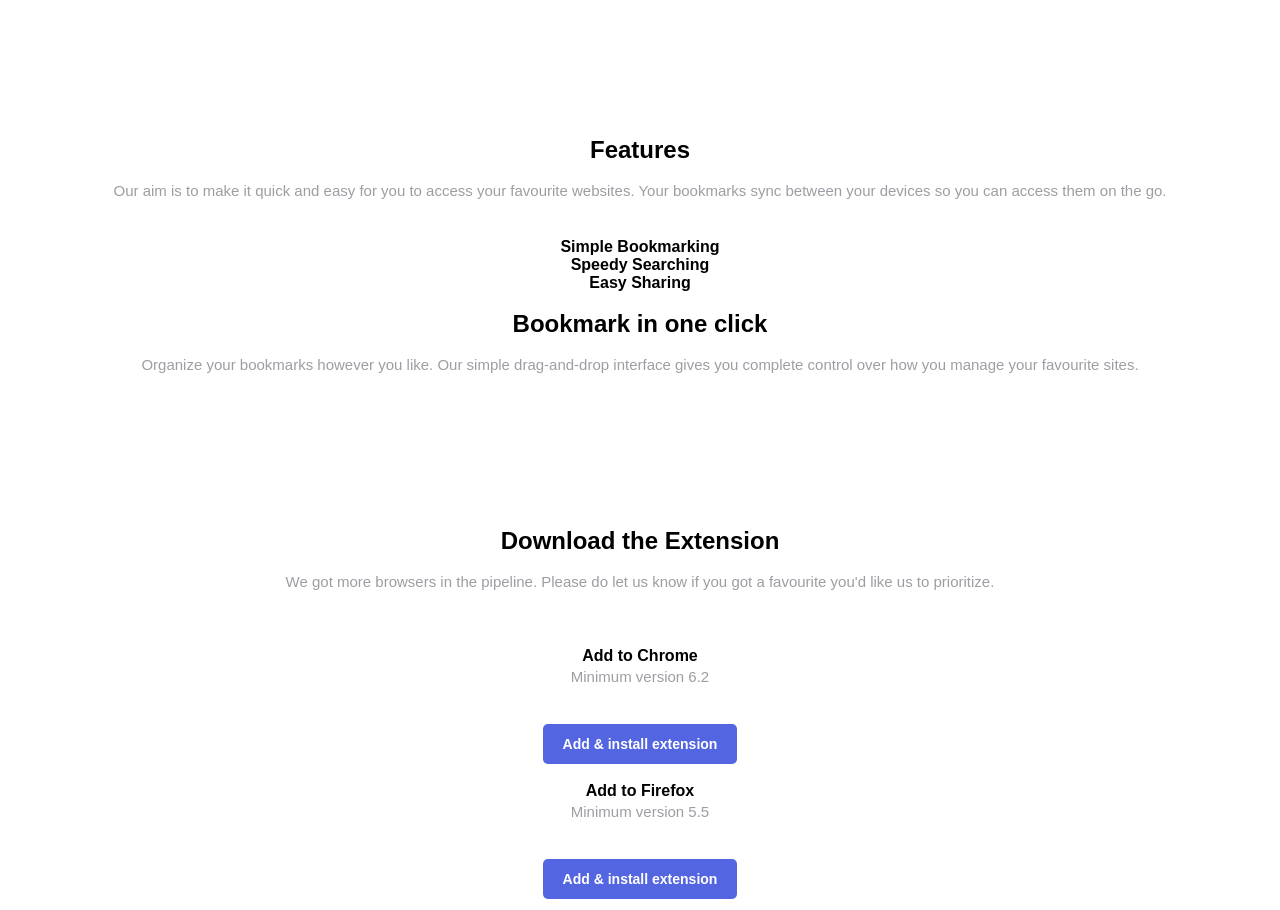
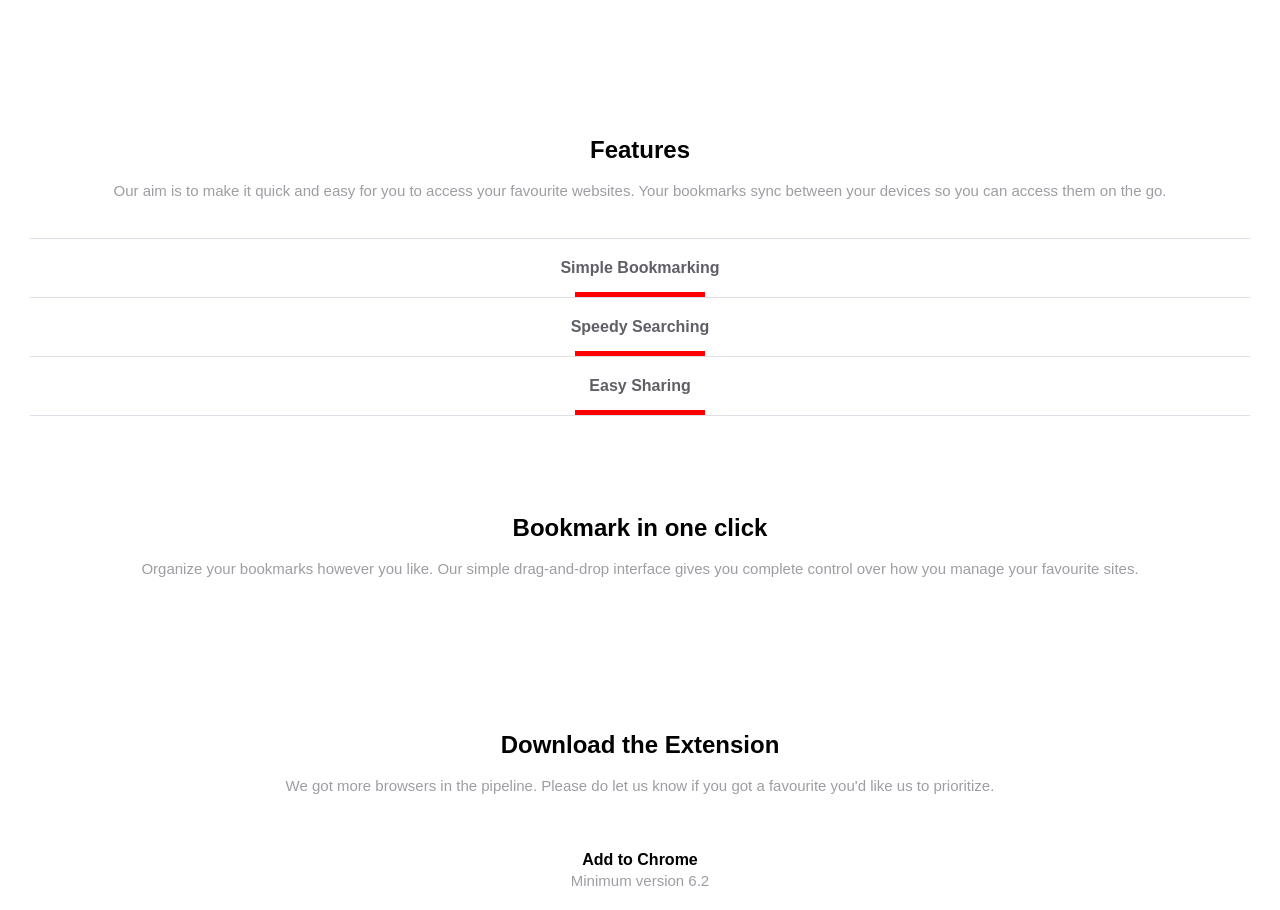
Before and after one commit to davidobodo/FEM-bookmark-landing-page, a website: page index.html in a window 1280 px wide. Shown: the part 1260-2170 px from the top of the page. Drawn offline with Linux system fonts and the light colour scheme.

Commit message:
section one styles complete

```diff
--- a/index.html
+++ b/index.html
@@ -39,11 +39,11 @@
             <p>Our aim is to make it quick and easy for you to access your favourite
                 websites. Your bookmarks sync between your devices so you can access them on the go.
             </p>
-            <div>
-                <h4>Simple Bookmarking</h4>
-                <h4>Speedy Searching</h4>
-                <h4>Easy Sharing</h4>
-            </div>
+            <ul class="section__one__list">
+                <li>Simple Bookmarking</li>
+                <li>Speedy Searching</li>
+                <li>Easy Sharing</li>
+            </ul>
         </section>
 
         <section class="section__two">
--- a/styles/scss/layouts/_body.scss
+++ b/styles/scss/layouts/_body.scss
@@ -1,5 +1,8 @@
 .section__one{
     text-align: center;
+    padding-left: $pad-left;
+    padding-right: $pad-right;
+    margin-bottom: 80px;
 
     h3{
         margin-bottom: 15px;
@@ -7,6 +10,34 @@
 
     p{
         margin-bottom: 35px;
+    }
+
+    &__list{
+
+        li{
+            font-size: 16px;
+            font-weight: bold;
+            list-style: none;
+            padding: 20px;
+            color: #5f5f67;
+            border-top: 1px solid #dfdfe7;
+            position: relative;
+
+            &:last-child{
+                border-bottom: 1px solid #dfdfe7;
+            }
+
+            &:after{
+                content: '';
+                width: 130px;
+                height: 5px;
+                background-color: red;
+                position: absolute;
+                left: 50%;
+                transform: translateX(-50%);
+                bottom: 0;
+            }
+        }
     }
 }
 
```
Also changed, not shown: styles/css/style.css, 1 other file.
